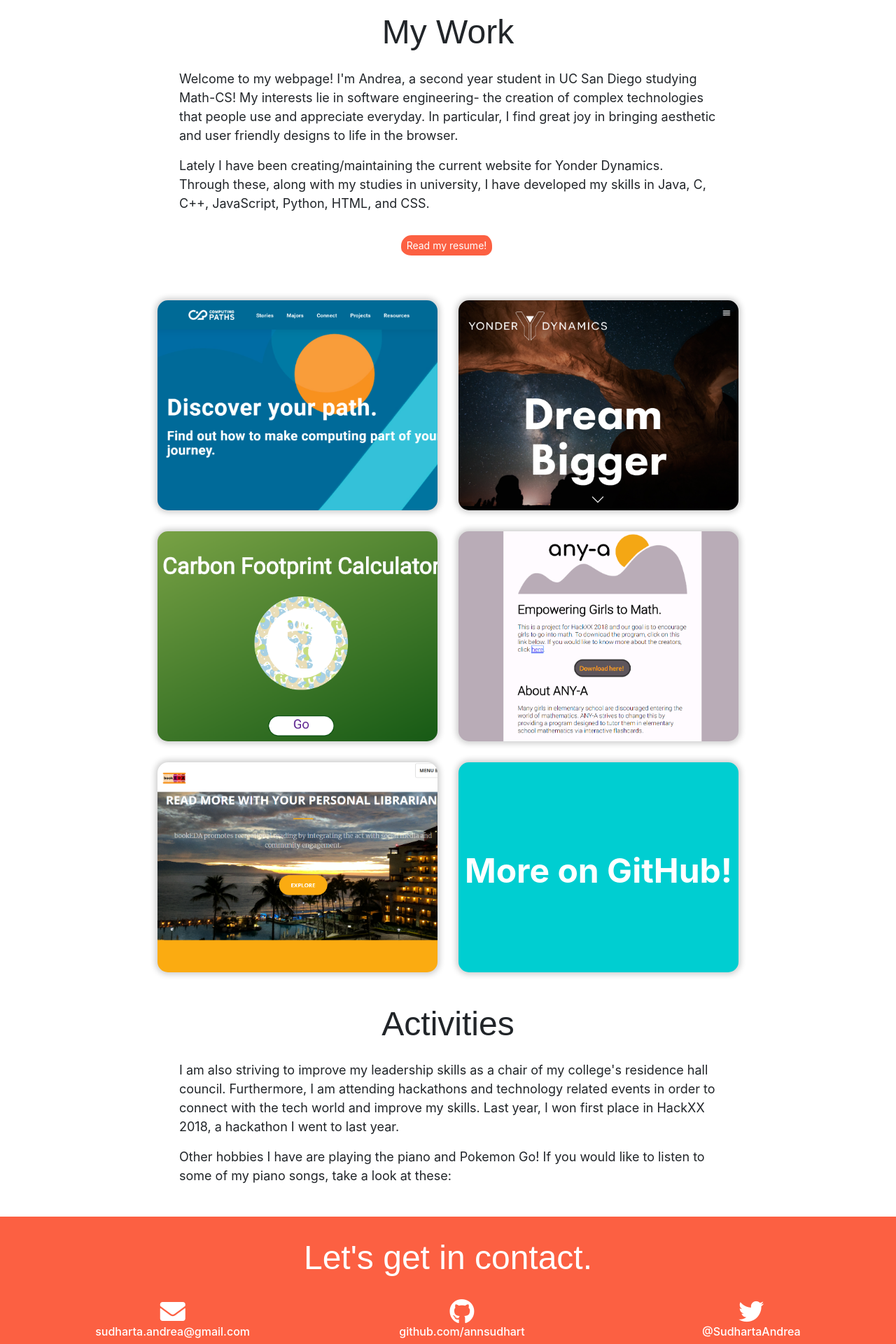
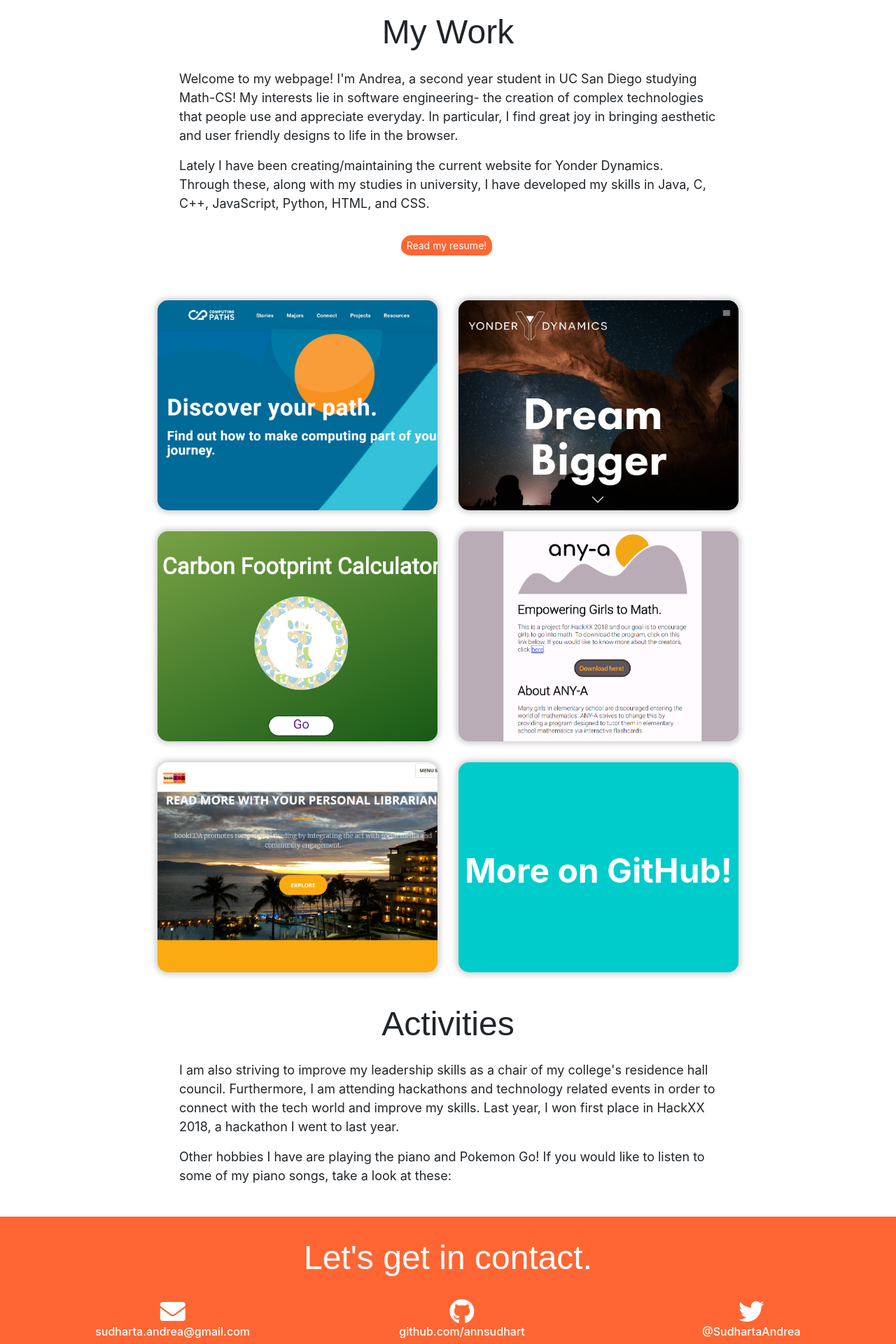
Before and after one commit to annsudhart/annsudhart.github.io, a Jekyll site: the page index.html, which Jekyll copies as it is, in a window 1280 px wide. Shown: the part 943-2863 px from the top of the page at 70% size. Built offline with Jekyll 4.4.1, drawn with Linux system fonts in a browser that asks for light colours; nearby versions of some CDN libraries; some web fonts are replaced.

Commit message:
converted all colors to websafe colors

```diff
--- a/css/main.css
+++ b/css/main.css
@@ -8,7 +8,7 @@
 }
 
 ::selection {
-  background: #00ced1;
+  background: #00cccc;
   color: #fff;
 }
 
@@ -30,12 +30,12 @@
 }
 
 .blue {
-  background-color: #00ced1;
+  background-color: #00cccc;
 }
 
 .blue:selection {
   background-color: #fff;
-  color: #00ced1;
+  color: #00cccc;
 }
 
 .ham {
@@ -94,7 +94,7 @@
   font-size: 24px;
   text-align: right;
   font-family: 'Arimo', sans-serif;
-  background-color: rgba(0,206,209,0.7);
+  background-color: rgba(0,204,204,0.7);
   height: 100%;
   z-index: 90;
 }
@@ -160,15 +160,15 @@
 }
 
 #left-text h1 {
-  background-color: #00ced1;
+  background-color: #00cccc;
   width: fit-content;
   text-align: right;
   padding: 5px 8px 5px 8px;
 }
 
 #right {
-  background-color: #00ced1;
-  color: #00ced1;
+  background-color: #00cccc;
+  color: #00cccc;
   height: 100%;
   width: 50%;
 }
@@ -215,7 +215,7 @@
   -webkit-transform: rotate(45deg);
   margin-bottom: 5px;
   background-color: rgba(0, 0, 0, 0);
-  border-color: #00ced1 #fff;
+  border-color: #00cccc #fff;
 }
 
 #title div div h1 {
@@ -258,7 +258,7 @@
 .btn {
   margin-left: 3px;
   margin-right: 3px;
-  background-color: #FC6042;
+  background-color:#ff6633;
   color: #fff;
   border: 4px solid white;
   border-top: none;
@@ -268,8 +268,8 @@
 }
 
 .btn:hover {
-  background-color: #FC6042;
-  border: 4px solid #BE2103;
+  background-color: #ff6633;
+  border: 4px solid #cc3300;
   border-top: none;
   border-left: none;
   color: #fff;
@@ -300,7 +300,7 @@
 }
 
 #bookeda:hover {
-  background: rgba(255, 165, 0, 0.7);
+  background: rgba(255, 153, 0, 0.7);
   color: white;
 }
 
@@ -328,34 +328,34 @@
 }
 
 #carbon-calc {
-  color: rgba(120, 160, 170, 0);
+  color: rgba(102, 153, 153, 0);
   background-image:url('../images/carbon-calc.png');
   transition: all 300ms ease;
 }
 
 #carbon-calc:hover {
   color: white;
-  background: rgba(26, 92, 72, 0.7);
+  background: rgba(51, 102, 51, 0.7);
 }
 
 #computing-paths:hover {
-  background: rgba(0, 108, 164, 0.7);
+  background: rgba(0, 102, 153, 0.7);
   color: white;
 }
 
 #yonder:hover {
-  background: rgba(51, 51, 153, 0.7);
+  background: rgba(51, 51, 102, 0.7);
   color: white;
 }
 
 #github-link {
-  background: rgb(0, 206, 209);
+  background: rgb(0, 204, 204);
   color: white;
   transition: all 300ms ease;
 }
 
 #github-link:hover {
-  background: rgba(0, 206, 209, 0.7);
+  background: rgba(0, 204, 204, 0.7);
   color: white;
 }
 
@@ -392,7 +392,7 @@
 }
 
 #contact {
-  background-color: #FC6042;
+  background-color: #ff6633;
   color: #fff;
   height: fit-content;
 }
```
